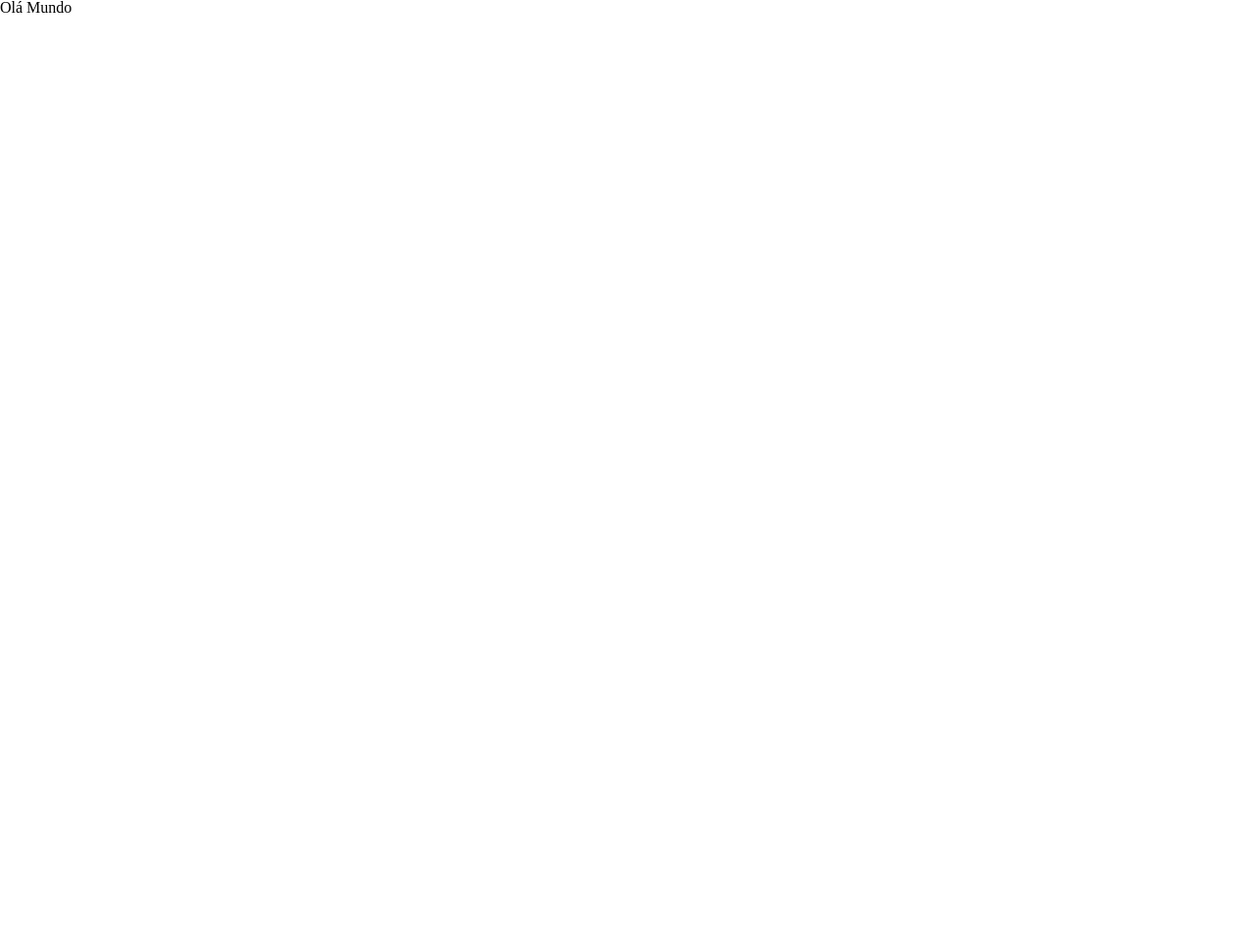
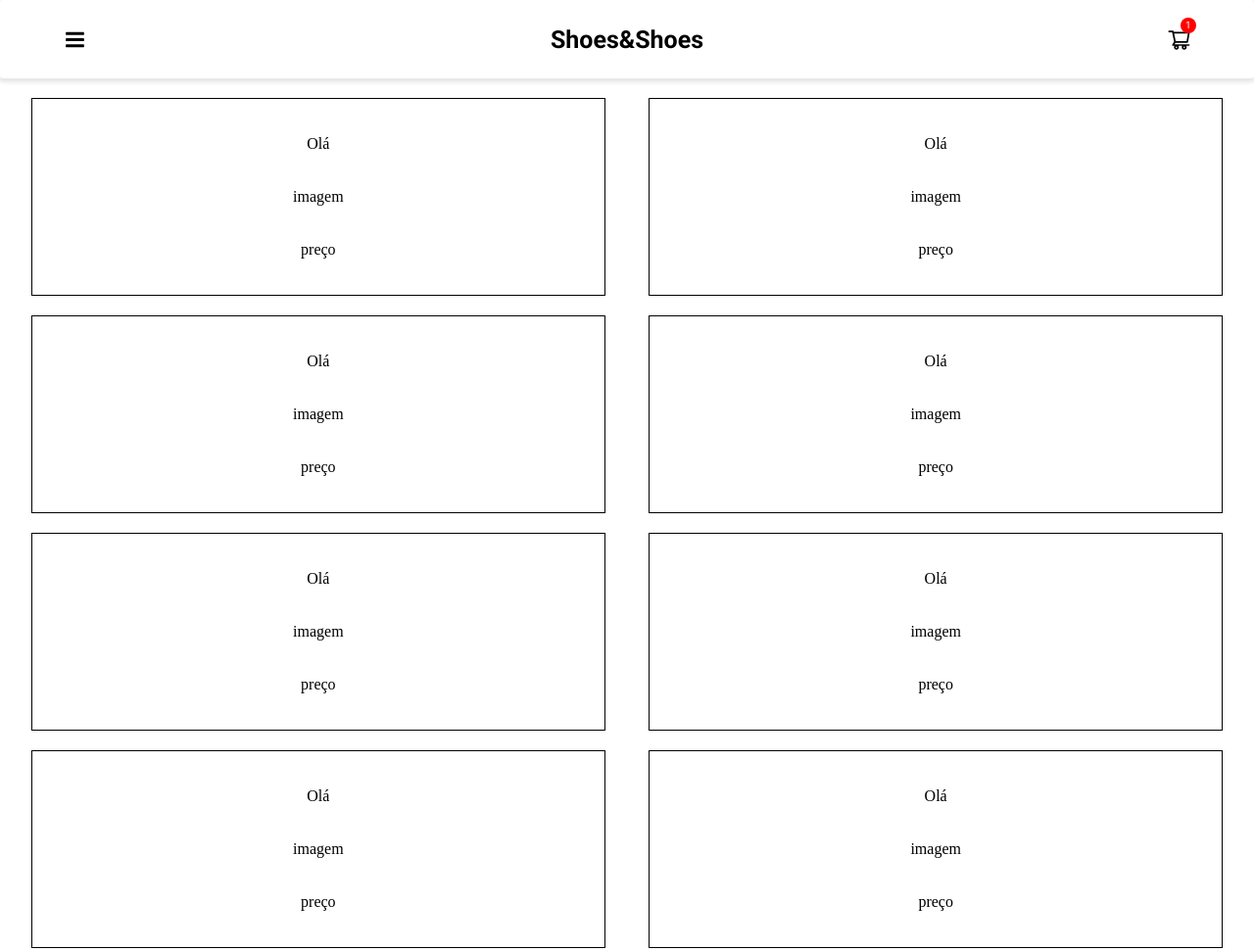
Before and after one commit to Fvieira99/Ecommerce-Front, a React app: page / in a window 1280 px wide. Shown: the top 971 px of the page at 98% size. Before the commit the page ends 800 px from the top, so only its background shows below. Built offline with nearby package versions, Linux system fonts and the light colour scheme.

Commit message:
First version components, routes and main page sketch added

```diff
--- a/package.json
+++ b/package.json
@@ -3,10 +3,14 @@
 	"version": "0.1.0",
 	"private": true,
 	"dependencies": {
+		"axios": "^0.27.2",
 		"react": "^17.0.2",
 		"react-dom": "^17.0.2",
+		"react-icons": "^4.3.1",
+		"react-router-dom": "^6.3.0",
 		"react-scripts": "^4.0.3",
-		"reset-css": "^5.0.1"
+		"reset-css": "^5.0.1",
+		"styled-components": "^5.3.5"
 	},
 	"scripts": {
 		"start": "react-scripts start",
--- a/public/index.html
+++ b/public/index.html
@@ -3,7 +3,13 @@
   <head>
     <meta charset="utf-8" />
     <meta name="viewport" content="width=device-width, initial-scale=1" />
-    <title>React App</title>
+    <link rel="preconnect" href="https://fonts.googleapis.com" />
+    <link rel="preconnect" href="https://fonts.gstatic.com" crossorigin />
+    <link
+      href="https://fonts.googleapis.com/css2?family=Roboto:wght@400;700&display=swap"
+      rel="stylesheet"
+    />
+    <title>Shoes Store</title>
   </head>
   <body>
     <noscript>You need to enable JavaScript to run this app.</noscript>
--- a/src/components/App.js
+++ b/src/components/App.js
@@ -1,3 +1,19 @@
+//Dependencies
+import { BrowserRouter, Routes, Route } from "react-router-dom";
+//Pages
+import MainPage from "../pages/MainPage";
+
 export default function App() {
-	return <h1>Olá Mundo</h1>;
+  return (
+    <BrowserRouter>
+      <Routes>
+        <Route path="/" element={<MainPage />}></Route>
+        <Route path="/product/:productName"></Route>
+        <Route path="/cart"></Route>
+        <Route path="/signup"></Route>
+        <Route path="/signin"></Route>
+        <Route path="/checkout"></Route>
+      </Routes>
+    </BrowserRouter>
+  );
 }
--- /dev/null
+++ b/src/components/Header.js
@@ -0,0 +1,81 @@
+//Dependencies
+import styled from "styled-components";
+import { AiOutlineShoppingCart } from "react-icons/ai";
+import { GoThreeBars } from "react-icons/go";
+import { BsArrowBarLeft } from "react-icons/bs";
+
+export default function Header(props) {
+  const { isHome } = props;
+  return (
+    <StyledHeader>
+      <HeaderWrapper>
+        {isHome ? (
+          <GoThreeBars className="icon" />
+        ) : (
+          <BsArrowBarLeft className="icon" />
+        )}
+        <h1>Shoes&Shoes</h1>
+        <div className="cart-container">
+          <AiOutlineShoppingCart id="cart" />
+          <span>1</span>
+        </div>
+      </HeaderWrapper>
+    </StyledHeader>
+  );
+}
+
+const StyledHeader = styled.header`
+  width: 100%;
+  height: 80px;
+  box-shadow: 0px 2px 4px 2px rgba(0, 0, 0, 0.1);
+  border-radius: 3px;
+  display: flex;
+  justify-content: center;
+  font-family: Roboto;
+  // position: fixed;
+  // top: 0;
+  // left: 0;
+
+  .icon {
+    font-size: 25px;
+  }
+`;
+
+const HeaderWrapper = styled.div`
+  width: 90%;
+  display: flex;
+  justify-content: space-between;
+  align-items: center;
+
+  h1 {
+    font-weight: 700;
+    font-size: 25px;
+  }
+
+  .cart-container {
+    height: 100%;
+    display: flex;
+    justify-content: center;
+    align-items: center;
+    position: relative;
+
+    #cart {
+      font-size: 25px;
+    }
+
+    span {
+      display: flex;
+      justify-content: center;
+      align-items: center;
+      width: 16px;
+      height: 16px;
+      border-radius: 50%;
+      background-color: red;
+      position: absolute;
+      top: 22%;
+      left: 55%;
+      color: #ffffff;
+      font-size: 10px;
+    }
+  }
+`;
--- /dev/null
+++ b/src/components/Product.js
@@ -0,0 +1,25 @@
+//Dependencies
+import styled from "styled-components";
+
+function Product(props) {
+  return (
+    <ProductContainer>
+      <span>Olá</span>
+      <span>imagem</span>
+      <span>preço</span>
+    </ProductContainer>
+  );
+}
+
+const ProductContainer = styled.div`
+  width: 48%;
+  height: 200px;
+  border: 1px solid black;
+  display: flex;
+  flex-direction: column;
+  align-items: center;
+  justify-content: space-evenly;
+  margin-bottom: 20px;
+`;
+
+export default Product;
--- /dev/null
+++ b/src/pages/MainPage.js
@@ -0,0 +1,45 @@
+//Dependencies
+import styled from "styled-components";
+import { useState } from "react";
+//Components
+import Header from "../components/Header";
+import Product from "../components/Product";
+
+export default function MainPage() {
+  const [isHome, setIsHome] = useState(true);
+  return (
+    <Wrapper>
+      <Header isHome={isHome}></Header>
+      <Main>
+        <Product />
+        <Product />
+        <Product />
+        <Product />
+        <Product />
+        <Product />
+        <Product />
+        <Product />
+        <Product />
+        <Product />
+        <Product />
+        <Product />
+      </Main>
+    </Wrapper>
+  );
+}
+
+const Wrapper = styled.div`
+  width: 100%;
+  min-height: 100vh;
+  display: flex;
+  flex-direction: column;
+  align-items: center;
+`;
+
+const Main = styled.main`
+  margin-top: 20px;
+  width: 95%;
+  display: flex;
+  justify-content: space-between;
+  flex-wrap: wrap;
+`;
```
Also changed, not shown: src/components/Button.js (added, +23 -0 lines), src/components/Form.js (added, +12 -0 lines), src/components/Input.js (added, +19 -0 lines), 1 other file.
